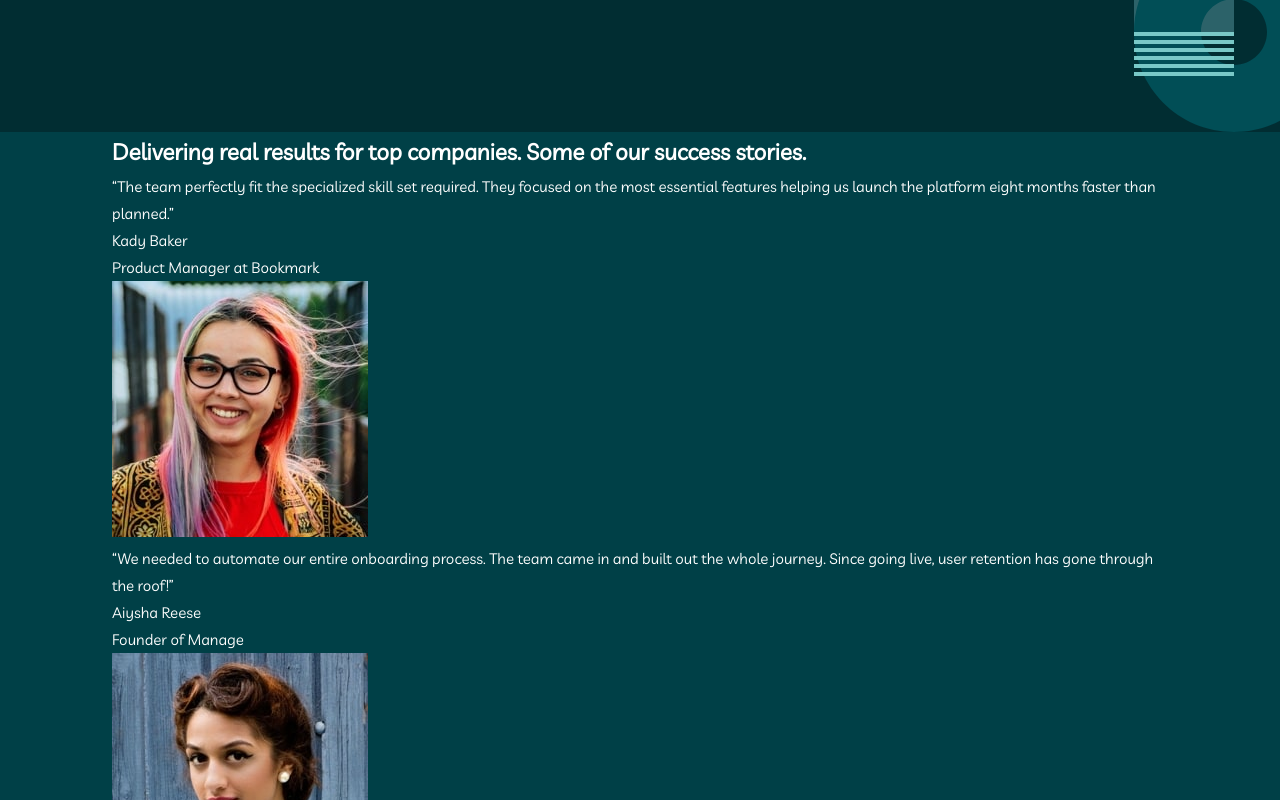
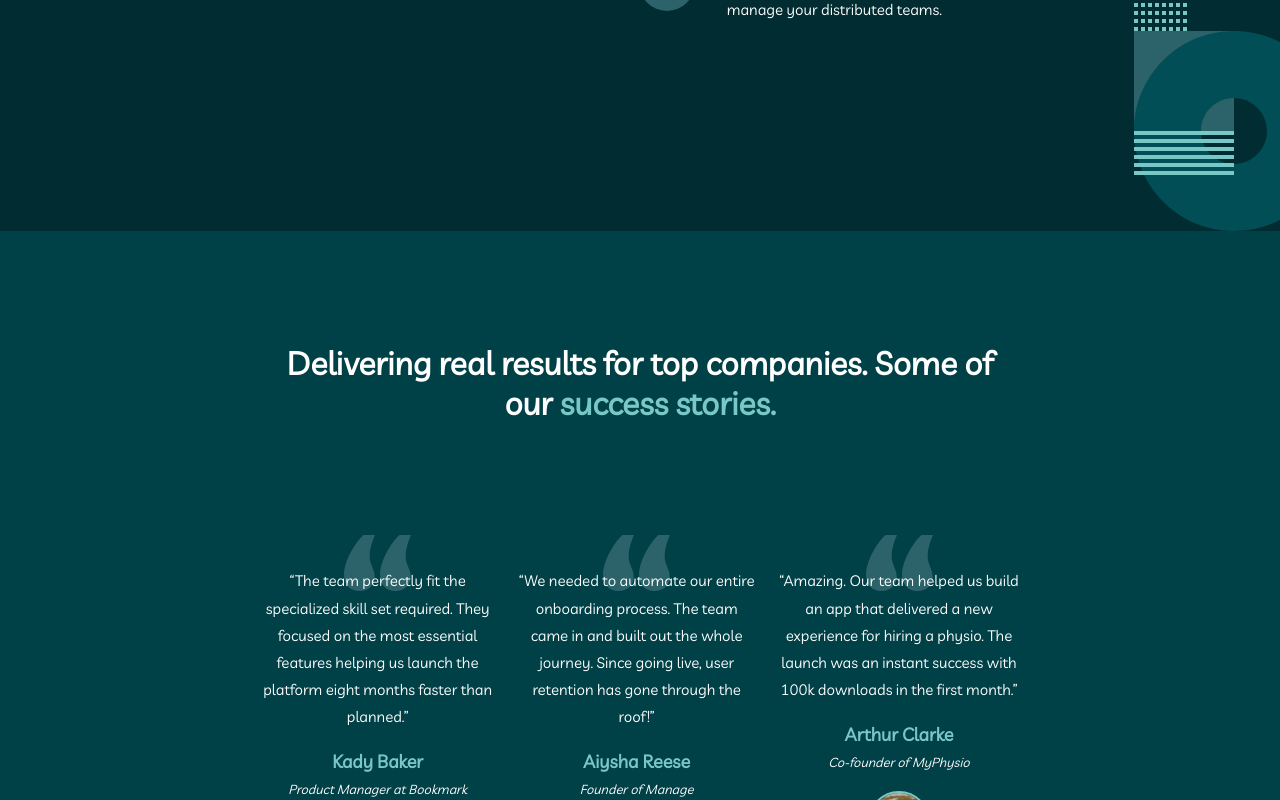
Before and after one commit to manoj-jayapprakash/myTeam-FEM, a React (Create React App) app: page / in a window 1280 px wide. Shown: the part 1040-1840 px from the top of the page. Built offline with nearby package versions, Linux system fonts and the light colour scheme.

Commit message:
Added css styles to testimonials component

```diff
--- a/src/App.css
+++ b/src/App.css
@@ -9,7 +9,17 @@
   margin: 0 auto;
 }
 
-/* .section__header,
+.section__header,
 .section__body {
-  width: 50%;
-} */
+  margin: 4rem auto;
+}
+
+.section__title {
+  font-size: clamp(2rem, 2.5vw, 3rem);
+}
+
+@media (min-width: 700px) {
+}
+
+@media (min-width: 1000px) {
+}
--- a/src/components/Features.css
+++ b/src/components/Features.css
@@ -6,10 +6,9 @@
   padding: 2rem 0;
 }
 
-.features-main-title {
+.features__main-title {
   width: 65%;
   line-height: 1.1;
-  font-size: clamp(2rem, 2.5vw, 3rem);
   margin: 2rem 0;
 }
 
--- a/src/components/Features.js
+++ b/src/components/Features.js
@@ -8,7 +8,7 @@ export const Features = () => {
     <section className="features">
       <div className="container features__content">
         <div className="section__header">
-          <h2 className="section__title features-main-title">
+          <h2 className="section__title features__main-title">
             Build & manage distributed teams like no one else.
           </h2>
         </div>
--- a/src/components/Hero.css
+++ b/src/components/Hero.css
@@ -22,7 +22,7 @@
   padding-bottom: 8rem;
 }
 
-.highlight {
+.hero__highlight {
   color: var(--primary-coral);
 }
 
--- a/src/components/Hero.js
+++ b/src/components/Hero.js
@@ -5,7 +5,7 @@ export const Hero = () => {
     <section className="hero">
       <div className="container hero__content">
         <h1 className="hero__title ">
-          Find the best <span className="highlight">talent</span>
+          Find the best <span className="hero__highlight">talent</span>
         </h1>
         <p className="hero__description ">
           Finding the right people and building high performing teams can be
--- a/src/components/Testimonials.css
+++ b/src/components/Testimonials.css
@@ -1,3 +1,32 @@
 .testimonials {
   background-color: var(--secondary-jungle-green);
+  background-image: url(../assets/bg-pattern-home-5.svg);
+  background-repeat: no-repeat;
+  background-position: bottom right;
 }
+
+.testimonials__content {
+  padding: 2rem;
+  text-align: center;
+}
+
+.testimonials__main-title {
+  padding: 1rem 0.5rem;
+}
+
+.testimonials__highlight {
+  color: var(--secondary-rapture-blue);
+}
+
+@media (min-width: 700px) {
+  .testimonials__content {
+    width: 65%;
+  }
+}
+
+@media (min-width: 1000px) {
+  .testimonials__body {
+    display: flex;
+    gap: 1rem;
+  }
+}
--- a/src/components/Testimonials.js
+++ b/src/components/Testimonials.js
@@ -35,14 +35,14 @@ export const Testimonials = () => {
   ];
   return (
     <section className="testimonials">
-      <div className="container">
+      <div className="container testimonials__content">
         <div className="section__header">
-          <h2 className="">
-            Delivering real results for top companies. Some of our success
-            stories.
+          <h2 className="section__title testimonials__main-title">
+            Delivering real results for top companies. Some of our
+            <span className="testimonials__highlight"> success stories.</span>
           </h2>
         </div>
-        <div className="section__body">
+        <div className="section__body testimonials__body">
           {reviews.map((review) => (
             <Blockquote
               key={review.id}
--- a/src/components/UI/Blockquote.css
+++ b/src/components/UI/Blockquote.css
@@ -0,0 +1,32 @@
+.quotes {
+  margin: 2rem 0;
+}
+
+.quote {
+  background-image: url(../../assets/icon-quotes.svg);
+  background-repeat: no-repeat;
+  background-position: 50% 0;
+  padding: 2rem 0 1rem 0;
+}
+
+.citation__name {
+  font-size: 1.13rem;
+  color: var(--secondary-rapture-blue);
+}
+
+.citation__occupation {
+  font-size: 0.81rem;
+}
+
+.citation__image {
+  margin-top: 5px;
+  width: 62px;
+  border: 2px solid var(--secondary-rapture-blue);
+  border-radius: 50%;
+}
+
+@media (min-width: 1000px) {
+  .citation__image {
+    margin-top: 1rem;
+  }
+}
--- a/src/components/UI/Blockquote.js
+++ b/src/components/UI/Blockquote.js
@@ -2,11 +2,15 @@ import './Blockquote.css';
 
 export const Blockquote = (props) => {
   return (
-    <blockquote className="">
-      <p>{props.quote}</p>
+    <blockquote className="quotes">
+      <p className="quote">{props.quote}</p>
       <div className="citation">
-        <p className="name">{props.name}</p>
-        <p className="occupation">{props.occupation}</p>
+        <p className="citation__name">
+          <strong>{props.name}</strong>
+        </p>
+        <p className="citation__occupation">
+          <em>{props.occupation}</em>
+        </p>
         <div className="citation__imageBlock">
           <img src={props.image} alt={props.name} className="citation__image" />
         </div>
--- a/src/index.css
+++ b/src/index.css
@@ -19,6 +19,9 @@ body {
   font-family: var(--primary-font);
   color: var(--primary-white);
   font-size: 0.94rem;
+}
+
+p {
   line-height: 1.8;
 }
 
```
